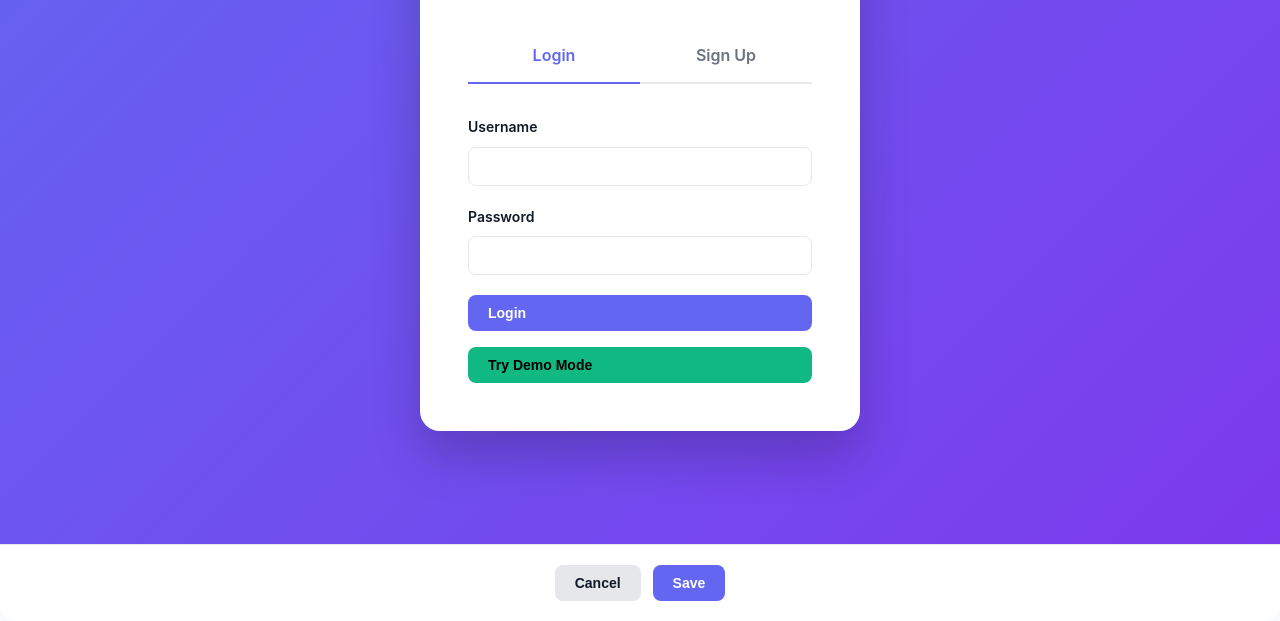
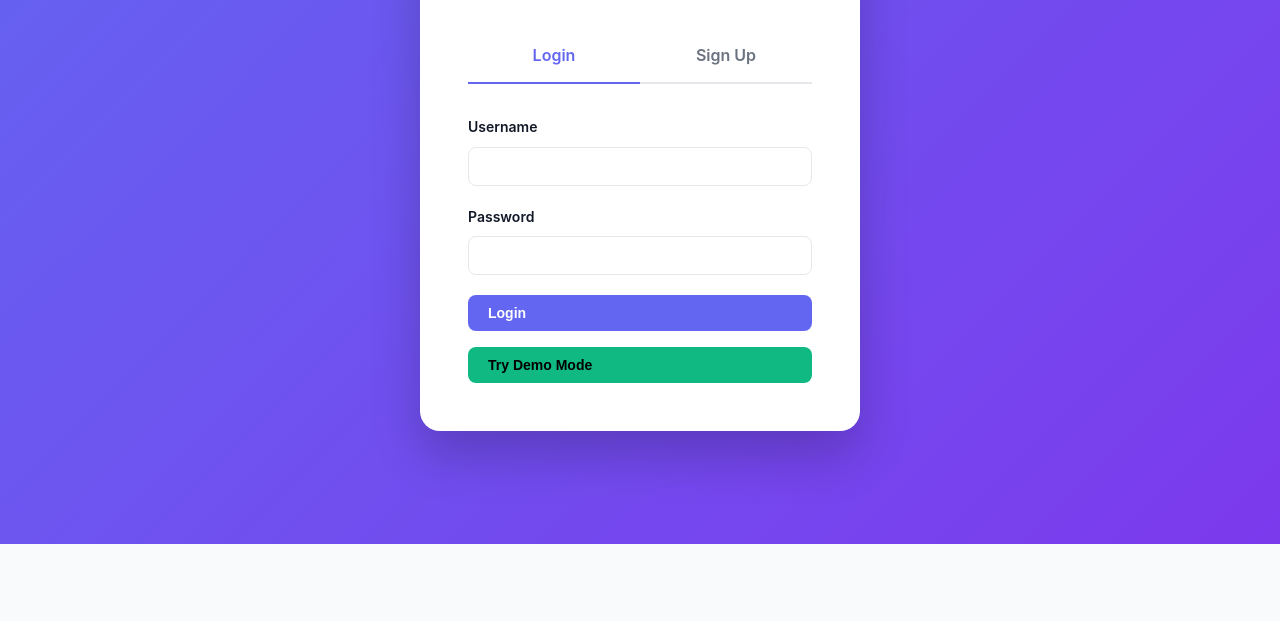
Before and after one commit to jixntcc/vaultflow, a website: page public/index.html in a window 1280 px wide. Shown: the part 256-877 px from the top of the page. After the commit the page ends 800 px from the top, so only its background shows below. Drawn offline with nearby package versions, Linux system fonts and the light colour scheme.

Commit message:
Fix: footer troubleshoot

```diff
--- a/public/index.html
+++ b/public/index.html
@@ -1240,15 +1240,6 @@
                     <button type="submit" class="btn btn-primary">Save</button>
                 </div>
 
-            </form>
-        </div>
-    </div>
-
-            <!-- Footer (FIXED at bottom, OUTSIDE modal-body) -->
-            <div class="modal-footer">
-                <button type="button" class="btn btn-secondary" onclick="closeTransactionModal()">Cancel</button>
-                <button type="submit" form="transactionForm" class="btn btn-primary">Save</button>
-            </div>
             </form>
         </div>
     </div>
```
